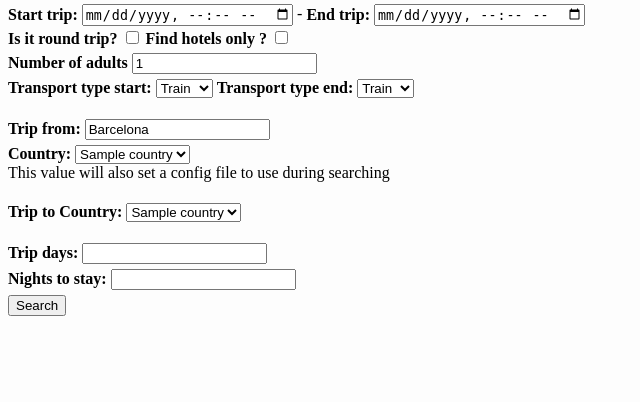
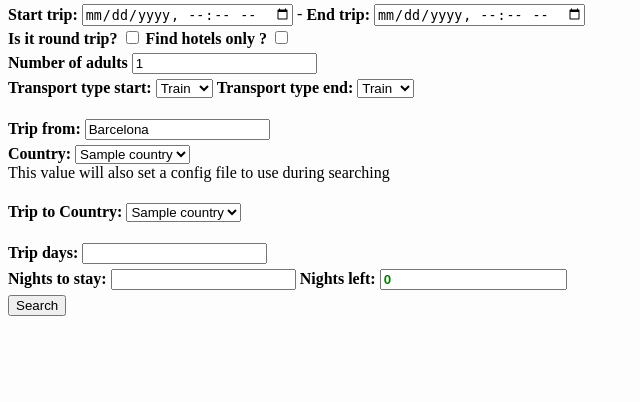
Before and after one commit to mkesicki/trip-planner, a Flask app: template templates/index.html in a window 1280 px wide. Shown: the part 101-503 px from the top of the page, without its empty margins (0-640 px from the left). Run offline with Flask 3, Linux system fonts and the light colour scheme; the template is opened without the code that fills it: most values are stand-ins (such as "Sample title", 1, 10 or a date in 2020).

Commit message:
Add nights counter

```diff
--- a/static/main.css
+++ b/static/main.css
@@ -34,3 +34,8 @@ body {
     color: red;
 
 }
+
+.nightsLeft {
+    color:green;
+    font-weight: bold;
+}
--- a/static/main.js
+++ b/static/main.js
@@ -186,13 +186,15 @@ dragList.addEventListener('drop', handleDrop);
 
     if (totalNights > document.getElementById("nights").value) {
         submit.setAttribute("disabled", "disabled");
-        document.getElementById("error").textContent = "Total nights cannot be greater than total nights of trip";
+        document.getElementById("error").textContent = "Sum of nights cannot be greater than total nights of trip";
 
         return;
     }
 
     if (totalNights < document.getElementById("nights").value) {
         submit.setAttribute("disabled", "disabled");
-        document.getElementById("error").textContent = "Total nights needs to be equal to total nights of trip";
+        document.getElementById("error").textContent = "Sum of nights needs to be equal to total nights of trip";
     }
+
+    document.getElementById("nightsLeft").value = document.getElementById("nights").value - totalNights;
   }
--- a/templates/index.html
+++ b/templates/index.html
@@ -71,7 +71,10 @@
             </dl>
 
             <div><label>Trip days: <input type="number" name="days" id="days" readonly="readonly" /></label></div>
-            <div><label>Nights to stay: <input type="number" name="nights" id="nights" readonly="readonly" /></label></div>
+            <div>
+                <label>Nights to stay: <input type="number" name="nights" id="nights" readonly="readonly" /></label>
+                <label>Nights left: <input type="number" name="nightsLeft" id="nightsLeft" readonly="readonly" class="nightsLeft" /></label>
+            </div>
         </div>
 
         <div id="placesDiv" style="margin-top:10px;">Add places which you want to visit
```
